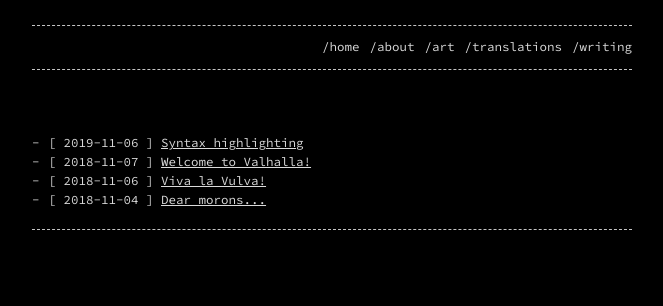
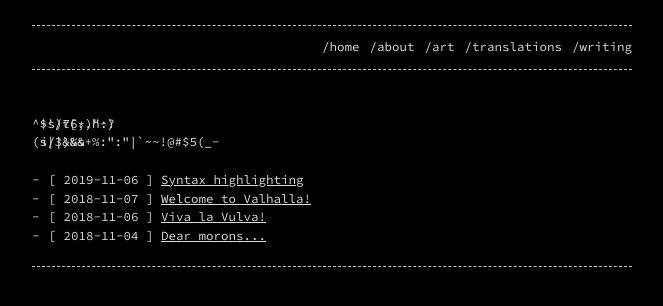
Before and after one commit to t11systems/t11systems.github.io, a Jekyll site: the page built from index.md, in a window 1280 px wide. Shown: the top 306 px of the page, without its empty margins (308-971 px from the left). Built offline with Jekyll 4.4.1, drawn with Linux system fonts in a browser that asks for light colours.

Commit message:
Update index.md

```diff
--- a/index.md
+++ b/index.md
@@ -7,10 +7,7 @@ permalink: /
   <div class="toptobottom">t%*=+ ~\|`est</div>
 </marquee>
 
-<marquee direction="down" height="14">
-  <div class="newspaper";>
-  <div class="toptobottom">^$'/t[,.h-)(s|3&&&+%:":"|`~~!@#$5(_-+s)76*)":?i/|)%s</div>
-</marquee>
+<div class="newspaper">^$'/t[,.h-)(s|3&&&+%:":"|`~~!@#$5(_-+s)76*)":?i/|)%s</div>
 
 <!--bounce: <marquee direction="down" height="12" behavior="alternate">
   <marquee behavior="alternate">
```
